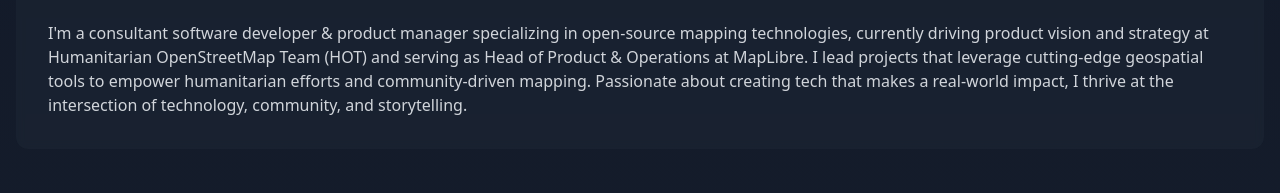
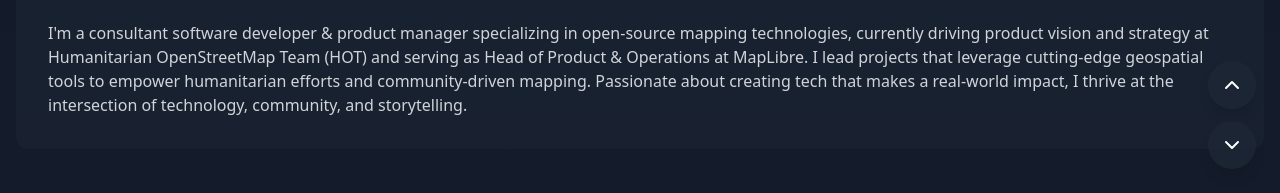
Before and after one commit to ramyaragupathy/ramyaragupathy.github.io, a React (Vite) app: page / in a window 1280 px wide. Shown: the part 607-800 px from the top of the page. Built offline with nearby package versions, Linux system fonts and the light colour scheme.

Commit message:
navigation arrows w/ lucid

```diff
--- a/src/App.tsx
+++ b/src/App.tsx
@@ -1,5 +1,5 @@
 import React from 'react';
-import { Github, Linkedin, Mail, Code, Globe, Folder} from 'lucide-react';
+import { Github, Linkedin, Mail, Code, Globe, Folder, ChevronUp, ChevronDown} from 'lucide-react';
 import ramya from './assets/ramya-circle.jpg';
 import hot from './assets/hotosm.jpg';
 import maplibre from './assets/maplibre.png';
@@ -272,6 +272,24 @@
     </div>
   </div>
 </div>
+{/* Polished Navigation Arrows */}
+<div className="fixed bottom-6 right-6 flex flex-col gap-3 z-20">
+  <button
+    onClick={() => window.scrollTo({ top: 0, behavior: 'smooth' })}
+    className="bg-gray-800/70 hover:bg-blue-500 text-white p-3 rounded-full shadow-lg transition-transform transform hover:scale-110"
+    aria-label="Scroll to top"
+  >
+    <ChevronUp className="w-6 h-6" />
+  </button>
+
+  <button
+    onClick={() => window.scrollTo({ top: document.body.scrollHeight, behavior: 'smooth' })}
+    className="bg-gray-800/70 hover:bg-blue-500 text-white p-3 rounded-full shadow-lg transition-transform transform hover:scale-110"
+    aria-label="Scroll to bottom"
+  >
+    <ChevronDown className="w-6 h-6" />
+  </button>
+</div>
     </div>
   );
 }
```
Also changed, not shown: 1 other file (tests, documents, lock files or other folders).
